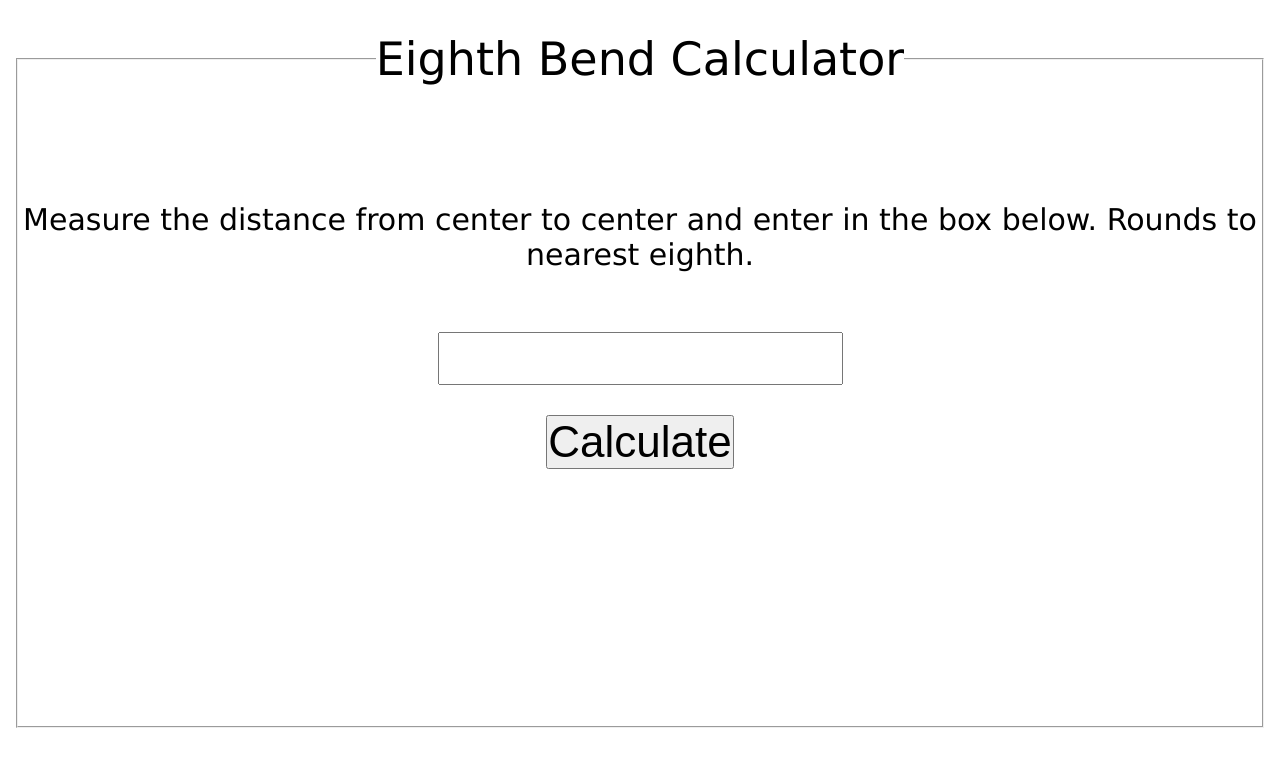
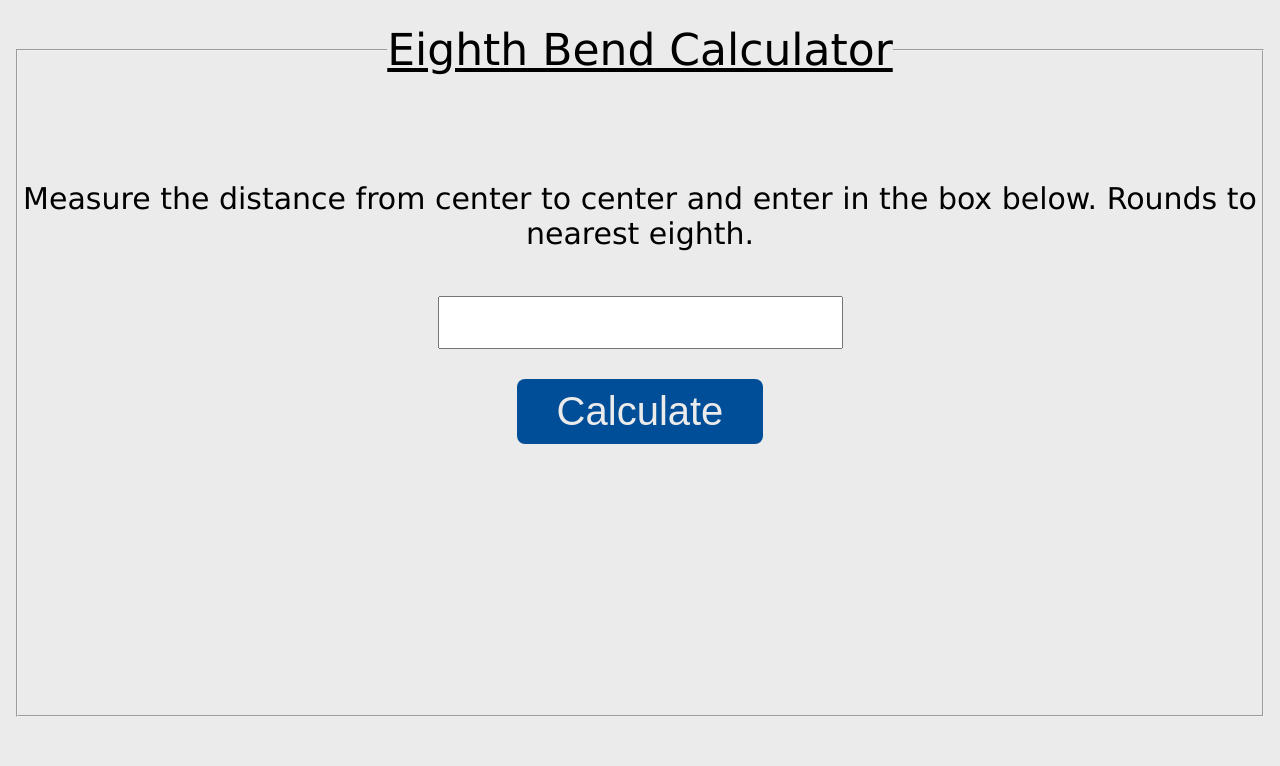
Before and after one commit to bodenstabp/eighth-bends, a plain HTML site: page index.html in a window 1280 px wide. Drawn offline with Linux system fonts and the light colour scheme.

Commit message:
style update

```diff
--- a/style.css
+++ b/style.css
@@ -2,24 +2,28 @@
     margin: 0;
     padding: 0;
     box-sizing: border-box;
-    overflow: hidden;
+}
+
+body {
+    background-color: #EBEBEB;
 }
 
 form {
     font-family:'Lucida Sans', 'Lucida Sans Regular', 'Lucida Grande', 'Lucida Sans Unicode', Geneva, Verdana, sans-serif;
-    margin: 2em 1em;
+    margin: 1.5em 1em;
     display: flex;
     justify-content: center;
     align-items: center;
 }
 
 legend {
-    font-size: 46px;
+    font-size: 44px;
     text-align: center;
+    text-decoration: underline;
 }
 
 label {
-    padding: 1em 0;
+    padding: 0.5em 0;
     text-align: center;
     font-size: 30px;
 }
@@ -31,7 +35,16 @@ input {
 }
 
 button {
-    font-size: 44px;
+    background-color: #004E98;
+    border: none;
+    border-radius: 0.2em;
+    padding: 0.25em 1em;
+    color: #EBEBEB;
+    font-size: 40px;
+}
+
+button:hover {
+    cursor: pointer;
 }
 
 .flex-wrap {
@@ -50,5 +63,5 @@ button {
 }
 
 .result {
-    font-size: 70px;
+    font-size: 45px;
 }
```
